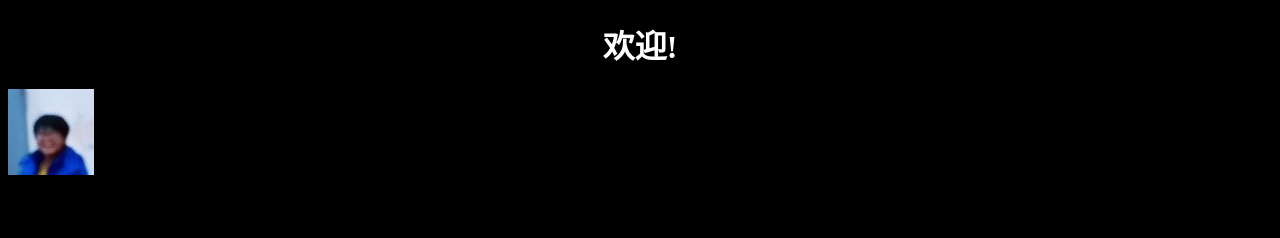
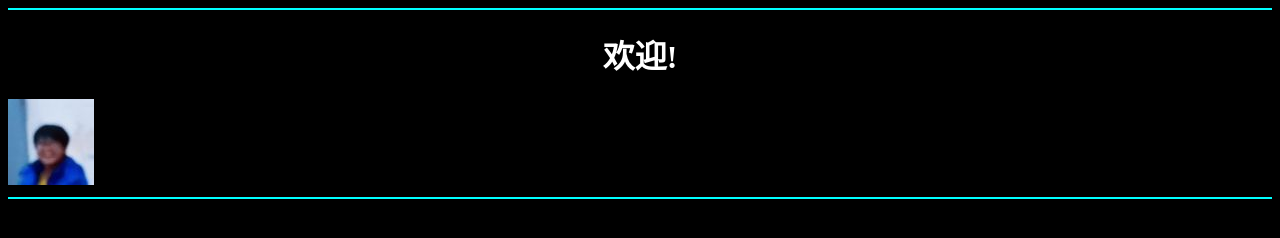
Before and after one commit to yyyyyy214/yyyyyy214.github.io, a plain HTML site: page Project01/index.html in a window 1280 px wide. Drawn offline with Linux system fonts and the light colour scheme.

Commit message:
Update index.html

```diff
--- a/Project01/index.html
+++ b/Project01/index.html
@@ -9,10 +9,18 @@
 
 
 <body>
+    <hr color="00FFFF">
+
+
     <h1 align="center">
         欢迎!
     </h1>
     <img src="images/fcy2.jpg" alt="经典春雨笑">
+
+
+
+
+    <hr color="00FFFF">
 </body>
 
 
```
